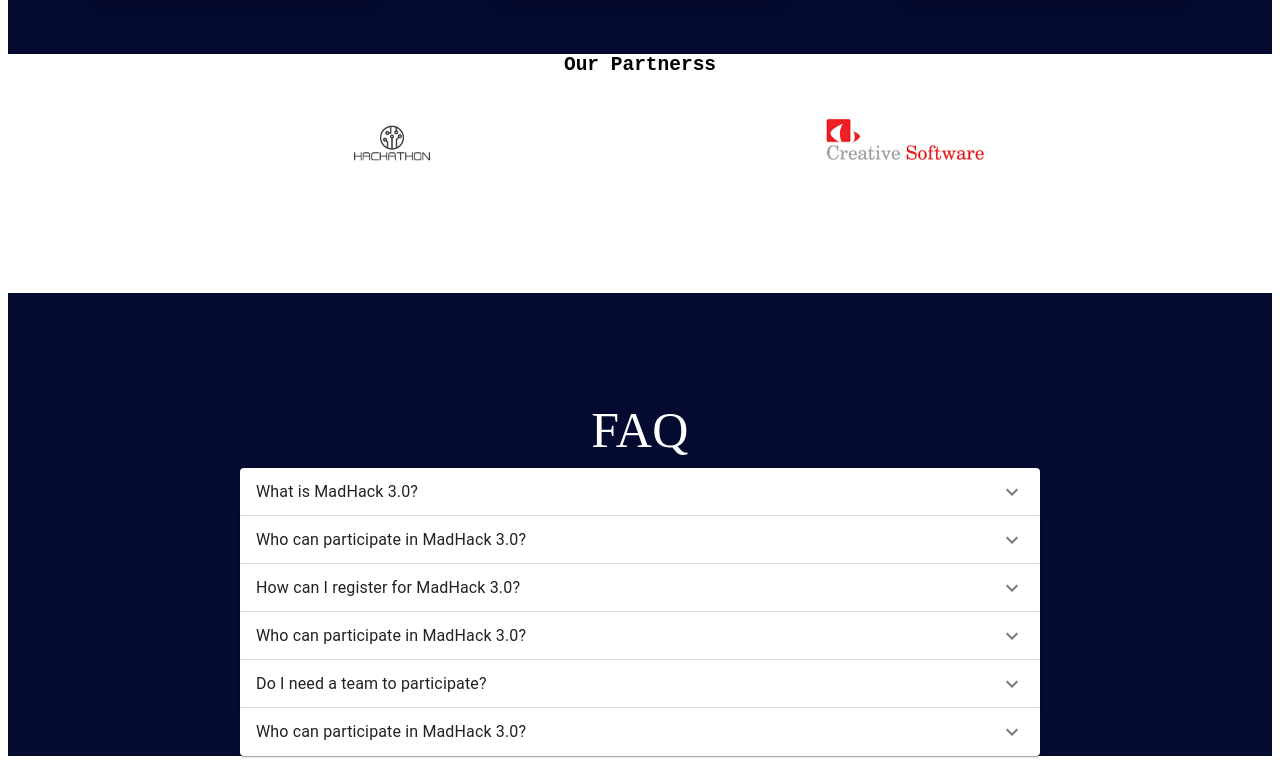
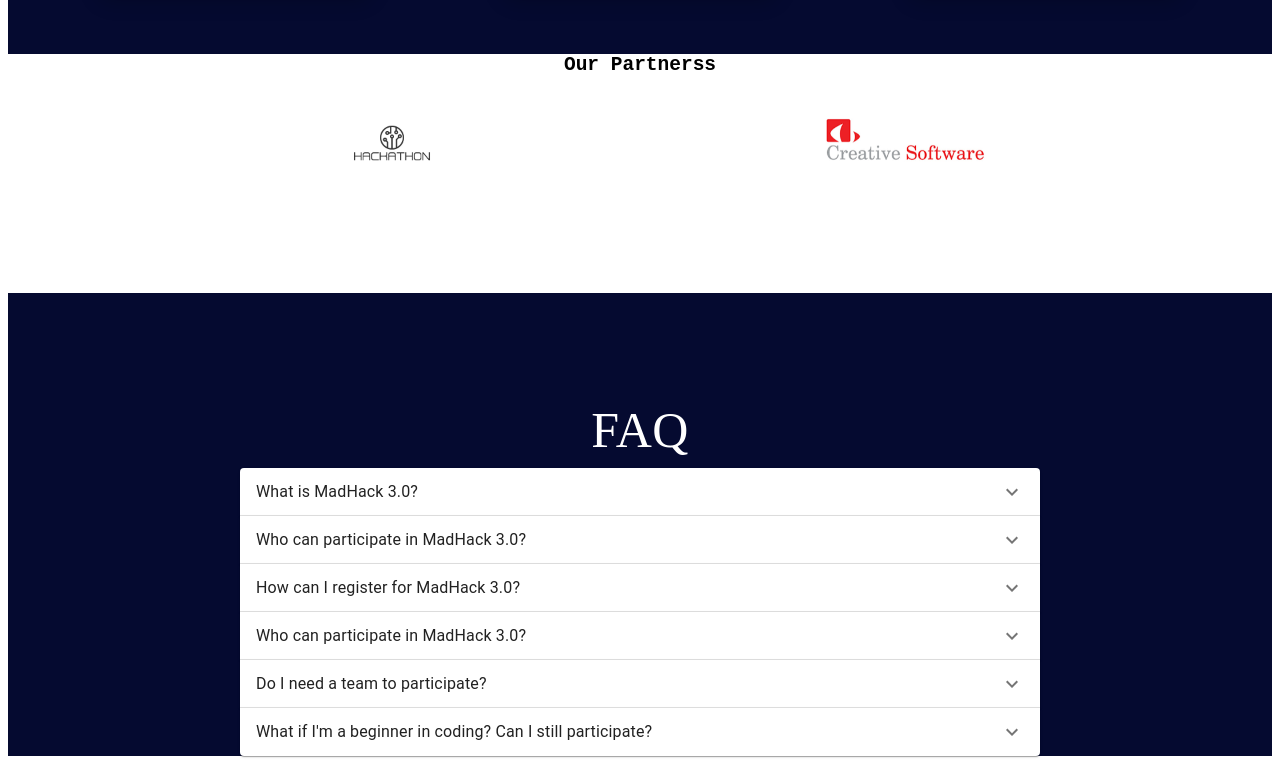
Before and after one commit to ILakshitha/MadHack_x.github.io, a React (Vite) app: page / in a window 1280 px wide. Shown: the part 3786-4550 px from the top of the page. Built offline with nearby package versions, Linux system fonts and the light colour scheme.

Commit message:
Add faq 5

```diff
--- a/src/components/Faq.jsx
+++ b/src/components/Faq.jsx
@@ -125,12 +125,12 @@ export default function Faq() {
                     aria-controls="panel2-content"
                     id="panel2-header"
                 >
-                    <Typography>Who can participate in MadHack 3.0?</Typography>
+                    <Typography>What if I'm a beginner in coding? Can I still participate?</Typography>
                 </AccordionSummary>
                 <AccordionDetails>
                     <Typography>
-                        MadHack 3.0 is open to all undergraduate students! Whether you're a seasoned developer or just starting,
-                        we welcome participants of all skill levels and backgrounds.
+                    Absolutely! MadHack 3.0 is designed for participants of all skill levels. It's a great opportunity for beginners
+                    to learn and for experienced coders to showcase their expertise.
                     </Typography>
                 </AccordionDetails>
             </Accordion>
```
